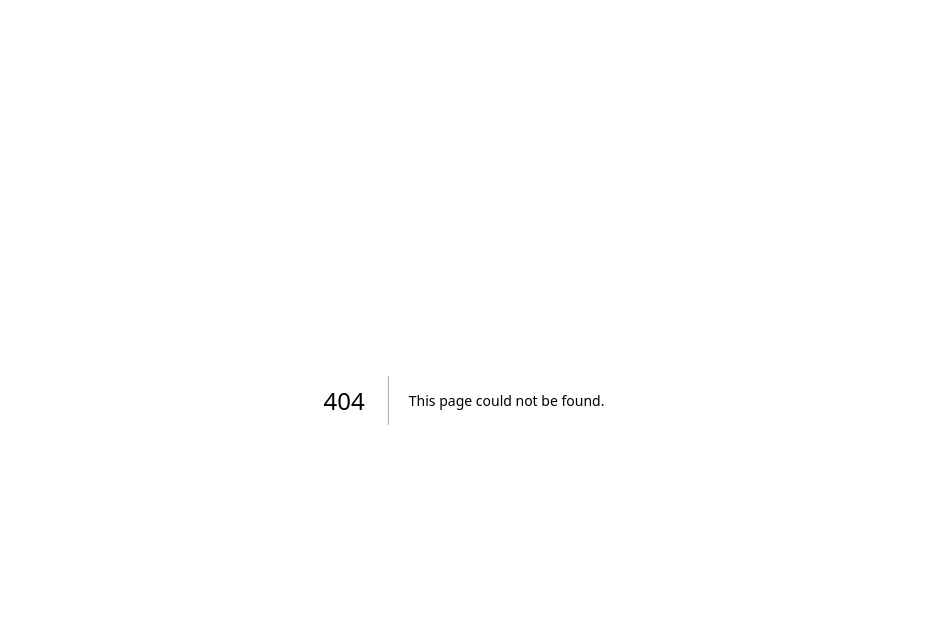
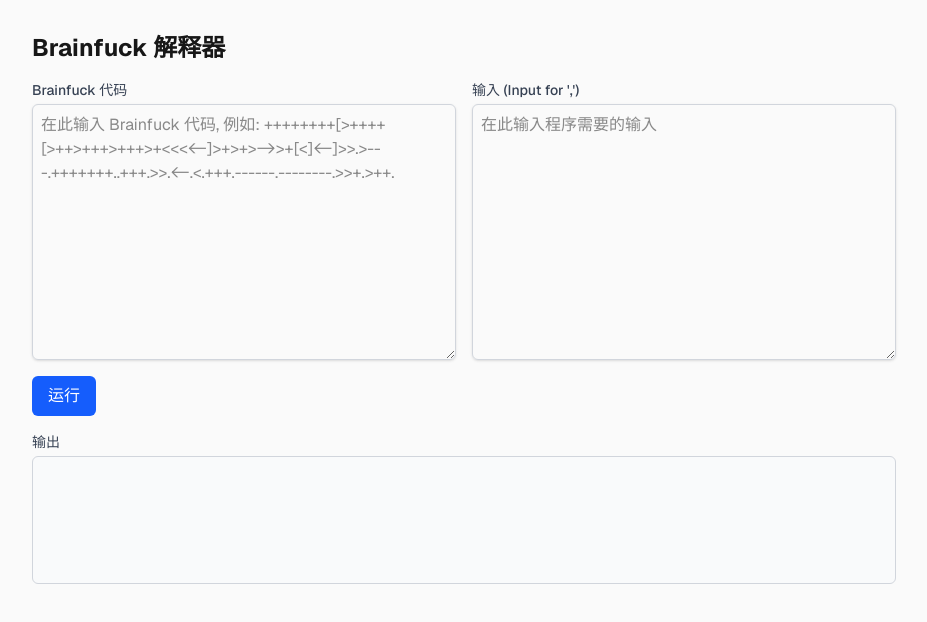
Before and after one commit to GLT1996/vercel-test, a Next.js app: page /brainfuck in a window 1280 px wide. Before the commit this address had no page. Shown: the top 622 px of the page, without its empty margins (176-1103 px from the left). Built offline with nearby package versions, Linux system fonts and the light colour scheme.

Commit message:
feat: Add Brainfuck interpreter tool
Adds a new page with a tool to interpret and run Brainfuck code.

- Creates a new route /brainfuck.

- Implements a Brainfuck interpreter component with UI for code, input, and output.

- Adds a link to the new tool on the homepage.

```diff
--- /dev/null
+++ b/app/brainfuck/page.tsx
@@ -0,0 +1,11 @@
+import { BrainfuckInterpreter } from '../components/BrainfuckInterpreter';
+
+export default function BrainfuckPage() {
+  return (
+    <div className="flex min-h-screen w-full items-start justify-center bg-zinc-50 font-sans dark:bg-black p-4">
+      <main className="w-full max-w-4xl">
+        <BrainfuckInterpreter />
+      </main>
+    </div>
+  );
+}
--- /dev/null
+++ b/app/components/BrainfuckInterpreter.tsx
@@ -0,0 +1,150 @@
+"use client";
+
+import { useState } from 'react';
+
+export function BrainfuckInterpreter() {
+  const [code, setCode] = useState('');
+  const [input, setInput] = useState('');
+  const [output, setOutput] = useState('');
+  const [error, setError] = useState('');
+
+  const runBrainfuck = () => {
+    setOutput('');
+    setError('');
+
+    let tape = new Uint8Array(30000).fill(0);
+    let tapePointer = 0;
+    let codePointer = 0;
+    let inputPointer = 0;
+    let result = '';
+
+    const bracketMap: { [key: number]: number } = {};
+    const bracketStack: number[] = [];
+
+    // First pass: build bracket map for jumping
+    for (let i = 0; i < code.length; i++) {
+        if (code[i] === '[') {
+            bracketStack.push(i);
+        } else if (code[i] === ']') {
+            if (bracketStack.length === 0) {
+                setError(`Error: Unmatched ']' at position ${i}`);
+                return;
+            }
+            const start = bracketStack.pop()!;
+            bracketMap[start] = i;
+            bracketMap[i] = start;
+        }
+    }
+
+    if (bracketStack.length > 0) {
+        setError(`Error: Unmatched '[' at position ${bracketStack[0]}`);
+        return;
+    }
+
+    // Second pass: execute code
+    while (codePointer < code.length) {
+      const command = code[codePointer];
+
+      switch (command) {
+        case '>':
+          tapePointer++;
+          break;
+        case '<':
+          if (tapePointer > 0) {
+            tapePointer--;
+          }
+          break;
+        case '+':
+          tape[tapePointer]++;
+          break;
+        case '-':
+          tape[tapePointer]--;
+          break;
+        case '.':
+          result += String.fromCharCode(tape[tapePointer]);
+          break;
+        case ',':
+          if (inputPointer < input.length) {
+            tape[tapePointer] = input.charCodeAt(inputPointer);
+            inputPointer++;
+          } else {
+            tape[tapePointer] = 0; // EOF
+          }
+          break;
+        case '[':
+          if (tape[tapePointer] === 0) {
+            codePointer = bracketMap[codePointer];
+          }
+          break;
+        case ']':
+          if (tape[tapePointer] !== 0) {
+            codePointer = bracketMap[codePointer];
+          }
+          break;
+        default:
+          // Ignore non-command characters
+          break;
+      }
+      codePointer++;
+    }
+    setOutput(result);
+  };
+
+  return (
+    <div className="container mx-auto p-4">
+      <h1 className="text-2xl font-bold mb-4">Brainfuck 解释器</h1>
+
+      <div className="grid grid-cols-1 md:grid-cols-2 gap-4">
+        <div>
+          <label htmlFor="code" className="block text-sm font-medium text-gray-700 dark:text-gray-300">
+            Brainfuck 代码
+          </label>
+          <textarea
+            id="code"
+            value={code}
+            onChange={(e) => setCode(e.target.value)}
+            className="mt-1 block w-full h-64 p-2 border border-gray-300 rounded-md shadow-sm focus:ring-indigo-500 focus:border-indigo-500 dark:bg-gray-800 dark:border-gray-600 dark:placeholder-gray-400"
+            placeholder="在此输入 Brainfuck 代码, 例如: ++++++++[>++++[>++>+++>+++>+<<<<-]>+>+>->>+[<]<-]>>.>---.+++++++..+++.>>.<-.<.+++.------.--------.>>+.>++."
+          />
+        </div>
+        <div>
+          <label htmlFor="input" className="block text-sm font-medium text-gray-700 dark:text-gray-300">
+            输入 (Input for ',')
+          </label>
+          <textarea
+            id="input"
+            value={input}
+            onChange={(e) => setInput(e.target.value)}
+            className="mt-1 block w-full h-64 p-2 border border-gray-300 rounded-md shadow-sm focus:ring-indigo-500 focus:border-indigo-500 dark:bg-gray-800 dark:border-gray-600 dark:placeholder-gray-400"
+            placeholder="在此输入程序需要的输入"
+          />
+        </div>
+      </div>
+
+      <div className="mt-4">
+        <button
+          onClick={runBrainfuck}
+          className="px-4 py-2 bg-blue-600 text-white rounded-md hover:bg-blue-700 focus:outline-none focus:ring-2 focus:ring-offset-2 focus:ring-blue-500"
+        >
+          运行
+        </button>
+      </div>
+
+      {error && (
+        <div className="mt-4 p-4 bg-red-100 border border-red-400 text-red-700 rounded-md">
+            <p className="font-bold">错误:</p>
+            <p>{error}</p>
+        </div>
+      )}
+
+      <div className="mt-4">
+        <label htmlFor="output" className="block text-sm font-medium text-gray-700 dark:text-gray-300">
+          输出
+        </label>
+        <pre id="output" className="mt-1 block w-full h-32 p-2 border border-gray-300 rounded-md bg-gray-50 dark:bg-gray-800 dark:border-gray-600 overflow-auto">
+          {output}
+        </pre>
+      </div>
+    </div>
+  );
+}
--- a/app/page.tsx
+++ b/app/page.tsx
@@ -67,6 +67,12 @@ export default async function Home() {
           >
             EML 文件查看器
           </Link>
+          <Link
+              href="/brainfuck"
+              className="flex h-12 w-full max-w-xs items-center justify-center rounded-full border border-solid border-black/[.08] px-5 transition-colors hover:border-transparent hover:bg-black/[.04] dark:border-white/[.145] dark:hover:bg-[#1a1a1a] md:max-w-xs"
+          >
+            Brainfuck 解释器
+          </Link>
         </div>
       </main>
     </div>
```
